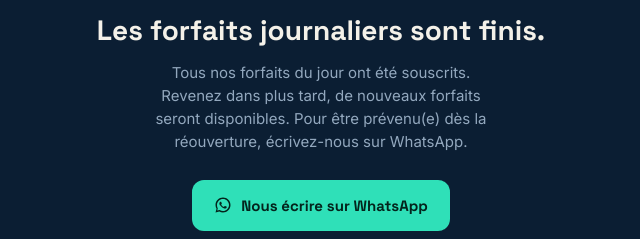
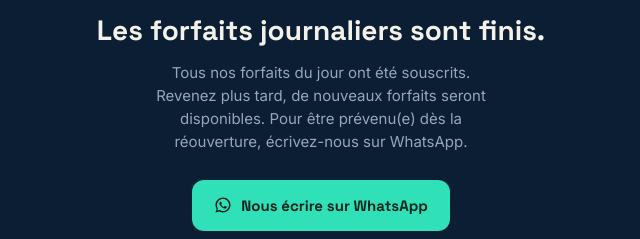
Before and after one commit to daniel-web237/QuickNet, a website: page index.html in a window 1280 px wide. Shown: the part 333-572 px from the top of the page, 319-959 px from the left. Drawn offline with Linux system fonts and the light colour scheme.

Commit message:
Update index.html

```diff
--- a/index.html
+++ b/index.html
@@ -62,7 +62,7 @@
   <img src="favicon.svg" alt="QuickNet">
   <div class="epuise-badge">⏳ Stock épuisé pour aujourd'hui</div>
   <h1>Les forfaits journaliers sont finis.</h1>
-  <p>Tous nos forfaits du jour ont été souscrits. Revenez dans plus tard, de nouveaux forfaits seront disponibles. Pour être prévenu(e) dès la réouverture, écrivez-nous sur WhatsApp.</p>
+  <p>Tous nos forfaits du jour ont été souscrits. Revenez plus tard, de nouveaux forfaits seront disponibles. Pour être prévenu(e) dès la réouverture, écrivez-nous sur WhatsApp.</p>
   <a class="wa-btn" href="https://wa.me/237656889326" target="_blank" rel="noopener">
     <svg viewBox="0 0 24 24" fill="currentColor"><path d="M12 2C6.48 2 2 6.48 2 12c0 1.85.5 3.58 1.38 5.07L2 22l5.05-1.36A9.94 9.94 0 0 0 12 22c5.52 0 10-4.48 10-10S17.52 2 12 2zm0 18c-1.6 0-3.09-.44-4.36-1.2l-.31-.18-3 .81.8-2.94-.2-.32A7.95 7.95 0 0 1 4 12c0-4.41 3.59-8 8-8s8 3.59 8 8-3.59 8-8 8zm4.4-5.9c-.24-.12-1.43-.7-1.65-.78-.22-.08-.38-.12-.54.12-.16.24-.62.78-.76.94-.14.16-.28.18-.52.06-.24-.12-1.01-.37-1.92-1.18-.71-.63-1.19-1.42-1.33-1.66-.14-.24-.01-.37.11-.49.11-.11.24-.28.36-.42.12-.14.16-.24.24-.4.08-.16.04-.3-.02-.42-.06-.12-.54-1.3-.74-1.78-.19-.46-.39-.4-.54-.4-.14 0-.3-.02-.46-.02-.16 0-.42.06-.64.3-.22.24-.84.82-.84 2s.86 2.32.98 2.48c.12.16 1.7 2.6 4.12 3.64.58.25 1.03.4 1.38.51.58.18 1.11.16 1.53.1.47-.07 1.43-.58 1.63-1.15.2-.56.2-1.05.14-1.15-.06-.1-.22-.16-.46-.28z"/></svg>
     Nous écrire sur WhatsApp
```
